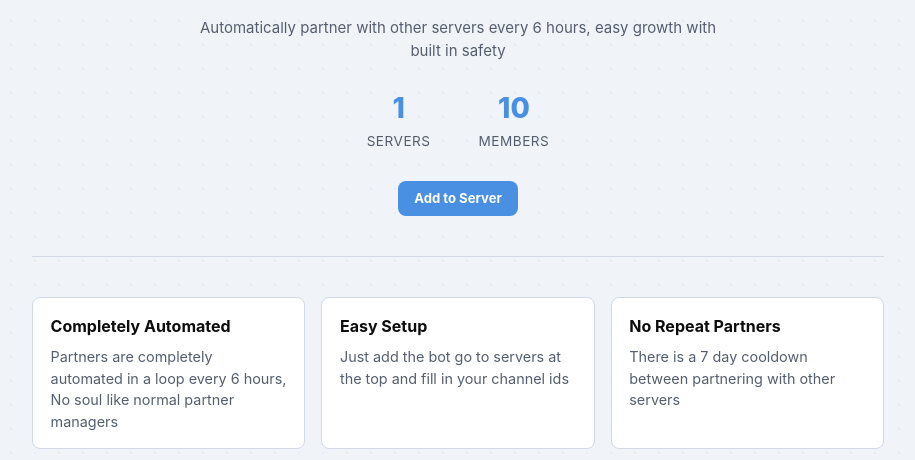
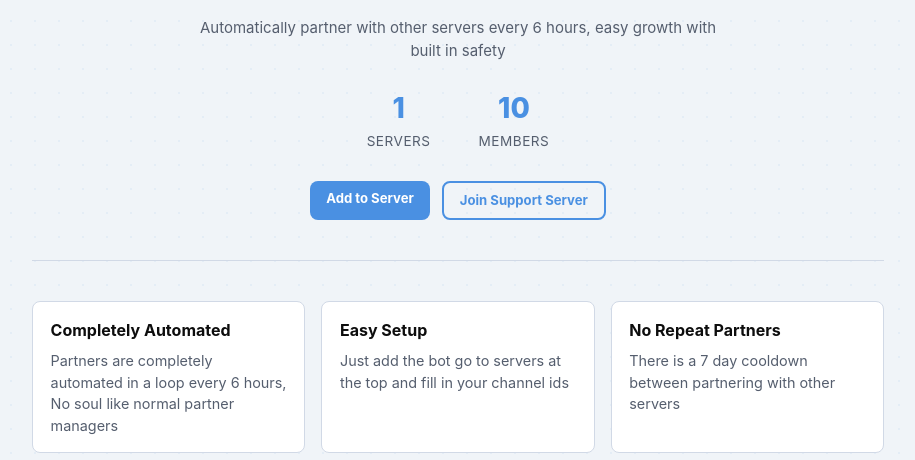
Before and after one commit to Optccopa/WaveBot, a Python web app: template site/templates/home.html in a window 1280 px wide. Shown: the part 196-656 px from the top of the page, without its empty margins (182-1097 px from the left). Run offline with Jinja, Linux system fonts and the light colour scheme; the template is opened without the code that fills it: most values are stand-ins (such as "Sample title", 1, 10 or a date in 2020).

Commit message:
"Join Support Server" Button

```diff
--- a/site/app.py
+++ b/site/app.py
@@ -7,6 +7,7 @@ import secrets
 
 import aiohttp
 import aiohttp_jinja2
+import yaml
 import aiohttp_session
 import asyncpg
 import jinja2
@@ -293,6 +294,7 @@ async def handle_home(request: web.Request) -> web.Response:
         "guild_count": guild_count,
         "member_total": member_total,
         "invite_url": invite_url,
+        "support_invite": request.app["yaml_config"]["bot"]["support_invite"],
         "csrf_token": _csrf_token(session) if session.get("user") else None,
     })
 
@@ -492,6 +494,9 @@ async def handle_server_post(request: web.Request) -> web.Response:
 # ---------------------------------------------------------------------------
 
 async def on_startup(app: web.Application):
+    config_path = os.path.join(os.path.dirname(__file__), "..", "config.yaml")
+    with open(config_path) as f:
+        app["yaml_config"] = yaml.safe_load(f)
     app["db_pool"] = await asyncpg.create_pool(
         host=os.environ.get("POSTGRES_HOST", "postgres"),
         user=os.environ.get("POSTGRES_USER", "appuser"),
--- a/site/static/style.css
+++ b/site/static/style.css
@@ -259,6 +259,13 @@ a:hover { text-decoration: underline; }
     flex-shrink: 0;
 }
 .btn-configure:hover { background: var(--accent-dark); color: #fff; }
+
+.btn-secondary {
+    background: transparent;
+    color: var(--accent);
+    border: 2px solid var(--accent);
+}
+.btn-secondary:hover { background: var(--accent); color: #fff; }
 
 .btn-save {
     background: var(--accent);
--- a/site/templates/home.html
+++ b/site/templates/home.html
@@ -20,7 +20,10 @@
 
     <div class="hero-cta">
         {% if invite_url %}
-        <a href="{{ invite_url }}" class="btn btn-configure">Add to Server</a>
+        <a href="{{ invite_url }}" class="btn btn-configure" target="_blank" rel="noopener noreferrer">Add to Server</a>
+        {% endif %}
+        {% if support_invite %}
+        <a href="{{ support_invite }}" class="btn btn-secondary" target="_blank" rel="noopener noreferrer">Join Support Server</a>
         {% endif %}
     </div>
 </div>
```
Also changed, not shown: docs/web-panel.md (+1 -1 lines).
